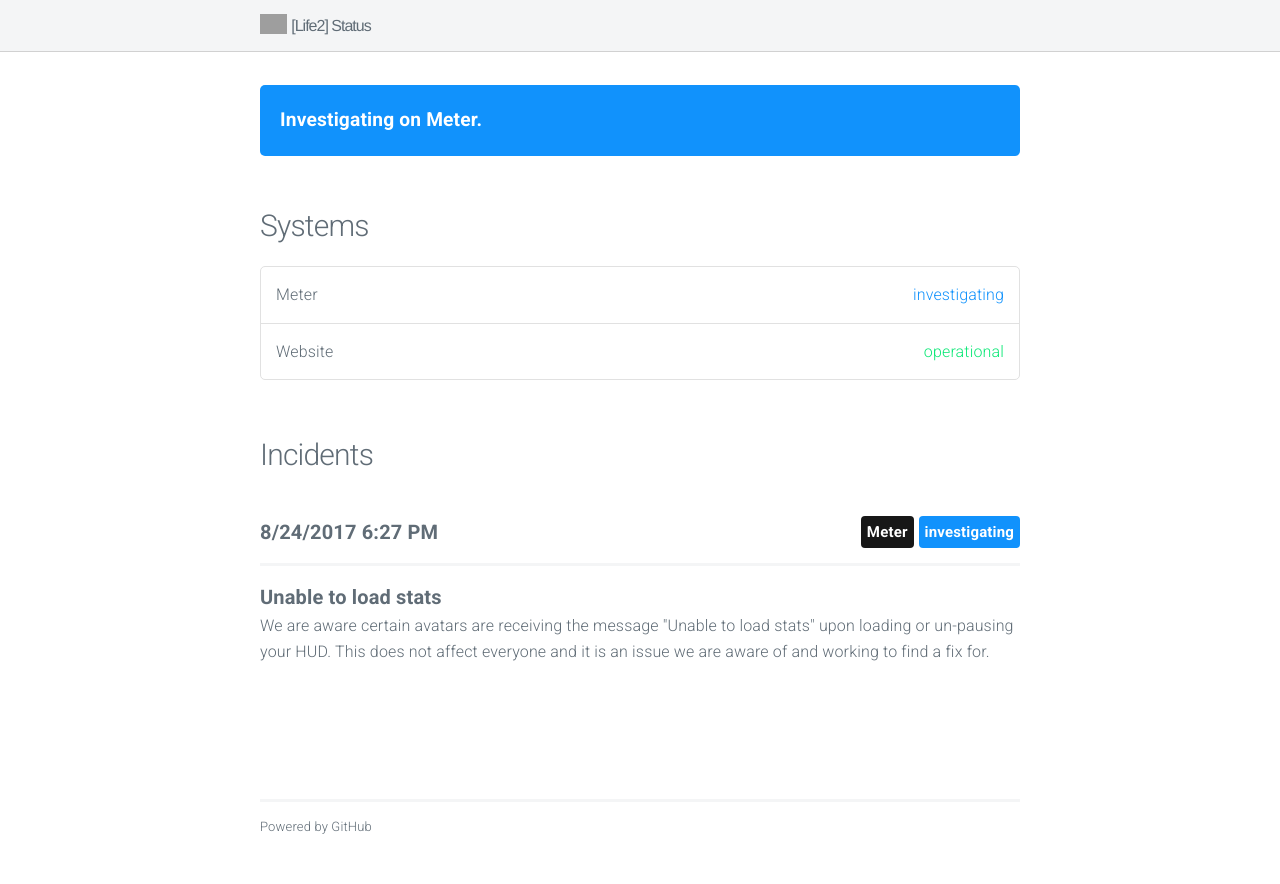
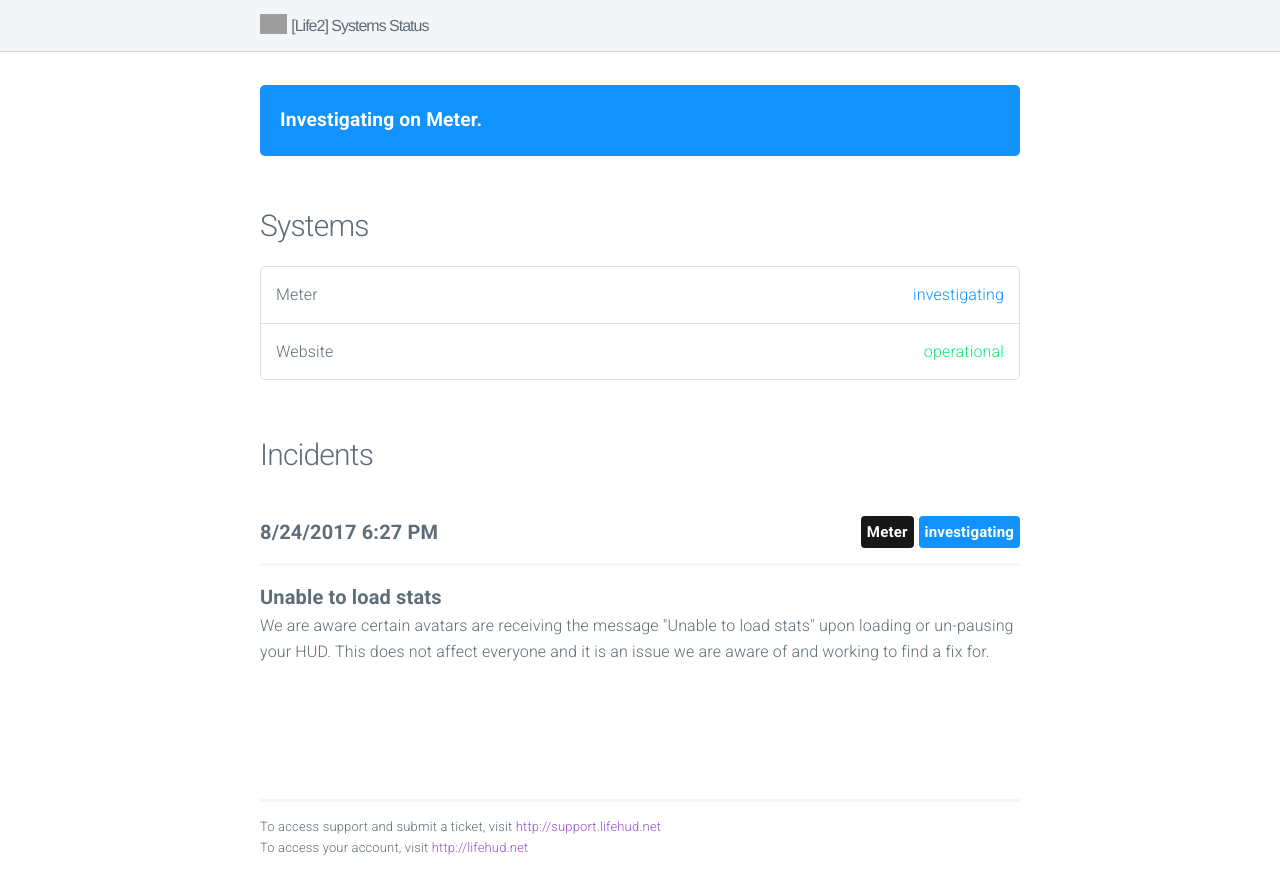
Before and after one commit to nbq/life2status, a plain HTML site: page index.html in a window 1280 px wide. Before the commit the page ends 863 px from the top, so only its background shows below. Drawn offline with nearby package versions, Linux system fonts and the light colour scheme; no server answers; grey boxes are pictures that could not be loaded.

Commit message:
update index

```diff
--- a/index.html
+++ b/index.html
@@ -3,7 +3,7 @@
 	<head>
 		<meta charset="utf-8">
 		<meta name="robots" content="index, follow">
-		<title>[Life2] Status</title>
+		<title>[Life2] Systems Status</title>
 		<link rel="stylesheet" href="https://fonts.googleapis.com/css?family=Roboto:300,300italic,700,700italic">
 		<link rel="stylesheet" href="https://cdnjs.cloudflare.com/ajax/libs/normalize/3.0.3/normalize.css">
 		<link rel="stylesheet" href="style.css">
@@ -19,7 +19,7 @@
 
 					<a class="navigation-title" href="">
 						<img class="img" src="https://raw.githubusercontent.com/nbq/life2status/master/template/logo.png" height="30">
-						<h1 class="title">[Life2] Status</h1>
+						<h1 class="title">[Life2] Systems Status</h1>
 					</a>
 
 
@@ -76,7 +76,7 @@
 			<footer class="footer">
 				<section class="container">
 					<hr/>
-					<p>Powered by GitHub</p>
+					<p>To access support and submit a ticket, visit <a href='http://support.lifehud.net'>http://support.lifehud.net</a><br/>To access your account, visit <a href='http://lifehud.net'>http://lifehud.net</a></p>
 				</section>
 			</footer>
 
```
